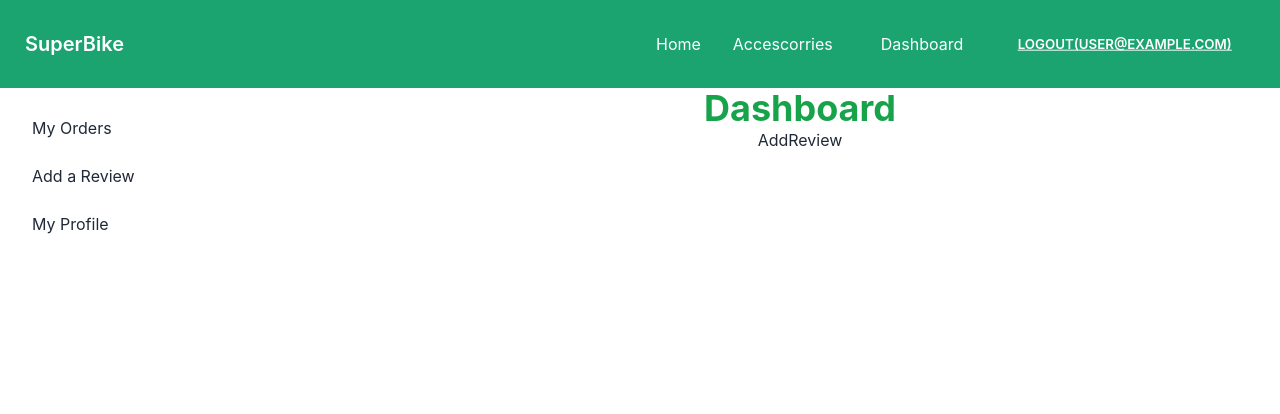
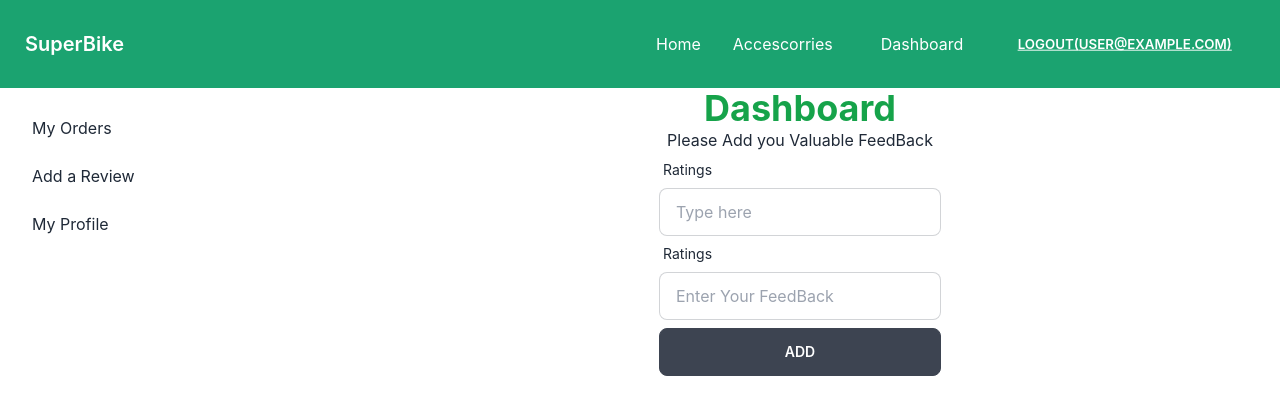
Before and after one commit to fazlay26/biycycles-manufacture-client-app, a React (Create React App) app: page /dashboard/addreview in a window 1280 px wide. Shown: the top 414 px of the page. Built offline with nearby package versions, Linux system fonts and the light colour scheme; no server answers; sample sign-in values are in the browser's storage.

Commit message:
addreview-done

```diff
--- a/src/Pages/Dashboard/AddReview.js
+++ b/src/Pages/Dashboard/AddReview.js
@@ -1,9 +1,49 @@
 import React from 'react';
+import { useAuthState } from 'react-firebase-hooks/auth';
+import auth from '../../firebase.init';
 
 const AddReview = () => {
+    const [user] = useAuthState(auth)
+    const handleReview = e => {
+        e.preventDefault()
+        const review = {
+            name: user?.displayName,
+            ratings: e.target.ratings.value,
+            review: e.target.review.value
+        }
+        fetch('http://localhost:5000/addreview', {
+            method: 'POST',
+            headers: {
+                'content-type': 'application/json'
+            },
+            body: JSON.stringify(review)
+
+        })
+            .then(res => res.json())
+            .then(data => {
+                console.log(data);
+            })
+    }
     return (
         <div>
-            <h1>AddReview</h1>
+            <h1>Please Add you Valuable FeedBack</h1>
+            <form onSubmit={handleReview} className='flex justify-center'>
+                <div>
+                    <div class="form-control w-full max-w-xs">
+                        <label class="label">
+                            <span class="label-text">Ratings</span>
+                        </label>
+                        <input name='ratings' min='0' max='5' type="number" placeholder="Type here" class="input input-bordered w-full max-w-xs" />
+                    </div>
+                    <div class="form-control w-full max-w-xs">
+                        <label class="label">
+                            <span class="label-text">Ratings</span>
+                        </label>
+                        <input name='review' min='0' max='5' type="text" placeholder="Enter Your FeedBack" class="input input-bordered w-full max-w-xs" />
+                    </div>
+                    <input value='add' type="submit" placeholder="Enter Your FeedBack" class="btn w-full max-w-xs my-2" />
+                </div>
+            </form>
         </div>
     );
 };
--- a/src/Pages/HomePage/SingleReview.js
+++ b/src/Pages/HomePage/SingleReview.js
@@ -1,4 +1,4 @@
-import React from 'react';
+import React, { useEffect, useState } from 'react';
 import { Swiper, SwiperSlide } from "swiper/react";
 import "swiper/css";
 import "swiper/css/pagination";
@@ -6,29 +6,12 @@ import { Pagination } from "swiper";
 import './SingleReview.css'
 
 const SingleReview = () => {
-    // const reviews = [
-    //     {
-    //         _id: 1,
-    //         name: 'Winson Herry',
-    //         location: 'CalihtmlFornia',
-    //         description: 'It is a long established fact that by the readable content of a lot layout. The point of using Lorem a more-or-less normal distribu to using Content here, content',
-
-    //     },
-    //     {
-    //         _id: 2,
-    //         name: 'Winson Herry',
-    //         location: 'CalihtmlFornia',
-    //         description: 'It is a long established fact that by the readable content of a lot layout. The point of using Lorem a more-or-less normal distribu to using Content here, content',
-
-    //     },
-    //     {
-    //         _id: 3,
-    //         name: 'Winson Herry',
-    //         location: 'CalihtmlFornia',
-    //         description: 'It is a long established fact that by the readable content of a lot layout. The point of using Lorem a more-or-less normal distribu to using Content here, content',
-    //     },
-    // ]
-
+    const [reviews, setReviews] = useState([])
+    useEffect(() => {
+        fetch('http://localhost:5000/review')
+            .then(res => res.json())
+            .then(data => setReviews(data))
+    }, [])
     return (
         <>
             <Swiper
@@ -112,10 +95,13 @@ const SingleReview = () => {
                         </div>
                     </div>
                 </SwiperSlide>
+
+                {
+                    reviews.map(r => <>
                         <SwiperSlide>
-                    <div className="card lg:max-w-lg bg-base-100 shadow-xl">
+                            <div className="card lg:max-w-lg bg-base-100 shadow-xl mr-4">
                                 <div className="card-body">
-                            <h2 className="card-title">It is a long established fact that by the readable content of a lot layout. The point of using Lorem a more-or-less normal distribu to using Content here, content</h2>
+                                    <h2 className="card-title">{r.review}</h2>
                                 </div>
                                 <div className=''>
                                     <div className="avatar">
@@ -124,12 +110,16 @@ const SingleReview = () => {
                                         </div>
                                     </div>
                                     <div>
-                                <h1>Winson Herry</h1>
-                                <h4>CalihtmlFornia</h4>
+
+                                        <h4>{r.name}</h4>
+                                        <h4>{r.ratings}</h4>
                                     </div>
                                 </div>
                             </div>
                         </SwiperSlide>
+                    </>)
+                }
+
 
             </Swiper>
         </>
```
Lines whose indentation alone changed are shown as unchanged.
